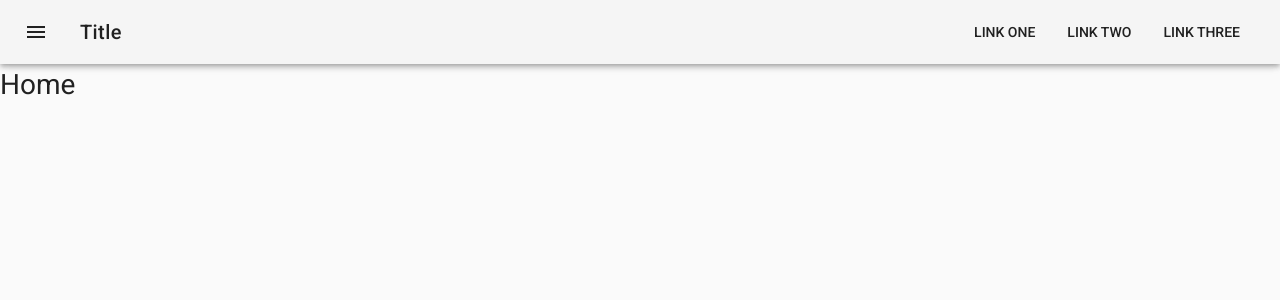
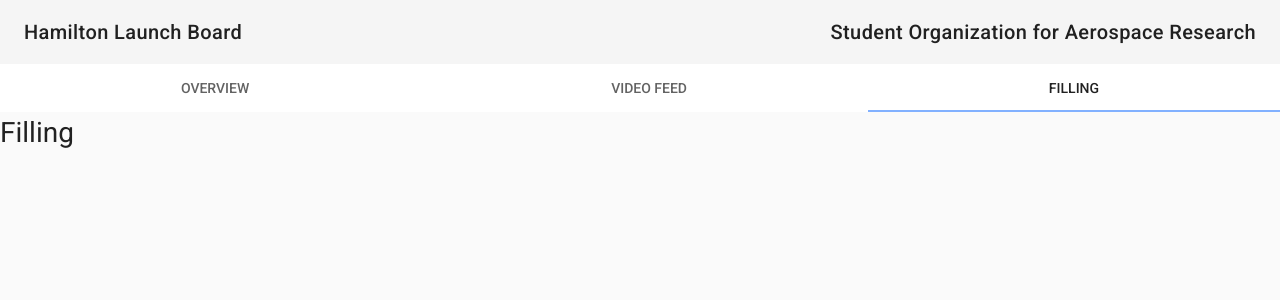
Before and after one commit to StudentOrganisationForAerospaceResearch/hamilton_launch_system, a Vue app in the folder hamilton_launch_board/: page /filling in a window 1280 px wide. Shown: the top 300 px of the page. Built offline with nearby package versions, Linux system fonts and the light colour scheme.

Commit message:
add routing to different pages via tabs

```diff
--- a/hamilton_launch_board/src/App.vue
+++ b/hamilton_launch_board/src/App.vue
@@ -1,18 +1,22 @@
 <template>
   <v-app>
     <v-toolbar>
-      <v-toolbar-side-icon></v-toolbar-side-icon>
-      <v-toolbar-title>Title</v-toolbar-title>
+      <v-toolbar-title>Hamilton Launch Board</v-toolbar-title>
       <v-spacer></v-spacer>
-      <v-toolbar-items class="hidden-sm-and-down">
-        <v-btn flat>Link One</v-btn>
-        <v-btn flat>Link Two</v-btn>
-        <v-btn flat>Link Three</v-btn>
-      </v-toolbar-items>
+      <v-toolbar-title>Student Organization for Aerospace Research</v-toolbar-title>
     </v-toolbar>
-    <transition mode="out-in">
-      <router-view/>
-    </transition>
+    <v-tabs grow fixed-tabs>
+      <v-tab ripple :to="{name:'Overview'}">
+        Overview
+      </v-tab>
+      <v-tab ripple :to="{name:'VideoFeed'}">
+        Video Feed
+      </v-tab>
+      <v-tab ripple :to="{name:'Filling'}">
+        Filling
+      </v-tab>
+    </v-tabs>
+    <router-view></router-view>
   </v-app>
 </template>
 
--- /dev/null
+++ b/hamilton_launch_board/src/pages/Filling.vue
@@ -0,0 +1,34 @@
+<template>
+  <div class="hello">
+    <h1>{{ msg }}</h1>
+  </div>
+</template>
+
+<script>
+export default {
+  name: 'Filling',
+  data () {
+    return {
+      msg: 'Filling'
+    }
+  }
+}
+</script>
+
+<!-- Add "scoped" attribute to limit CSS to this component only -->
+<style scoped>
+h1, h2 {
+  font-weight: normal;
+}
+ul {
+  list-style-type: none;
+  padding: 0;
+}
+li {
+  display: inline-block;
+  margin: 0 10px;
+}
+a {
+  color: #42b983;
+}
+</style>
--- a/hamilton_launch_board/src/components/Home.vue
+++ b/hamilton_launch_board/src/pages/Overview.vue
@@ -6,10 +6,10 @@
 
 <script>
 export default {
-  name: 'Home',
+  name: 'Overview',
   data () {
     return {
-      msg: 'Home'
+      msg: 'Overview'
     }
   }
 }
--- /dev/null
+++ b/hamilton_launch_board/src/pages/VideoFeed.vue
@@ -0,0 +1,34 @@
+<template>
+  <div class="hello">
+    <h1>{{ msg }}</h1>
+  </div>
+</template>
+
+<script>
+export default {
+  name: 'VideoFeed',
+  data () {
+    return {
+      msg: 'Video Feed'
+    }
+  }
+}
+</script>
+
+<!-- Add "scoped" attribute to limit CSS to this component only -->
+<style scoped>
+h1, h2 {
+  font-weight: normal;
+}
+ul {
+  list-style-type: none;
+  padding: 0;
+}
+li {
+  display: inline-block;
+  margin: 0 10px;
+}
+a {
+  color: #42b983;
+}
+</style>
--- a/hamilton_launch_board/src/router/index.js
+++ b/hamilton_launch_board/src/router/index.js
@@ -1,17 +1,34 @@
 import Vue from 'vue'
 import Vuetify from 'vuetify'
 import Router from 'vue-router'
-import Home from '@/components/Home'
+import Overview from '@/pages/Overview'
+import VideoFeed from '@/pages/VideoFeed'
+import Filling from '@/pages/Filling'
 
 Vue.use(Router)
 Vue.use(Vuetify)
 
 export default new Router({
+  mode: 'history',
   routes: [
     {
       path: '/',
-      name: 'Home',
-      component: Home
+      redirect: '/overview'
+    },
+    {
+      path: '/overview',
+      name: 'Overview',
+      component: Overview
+    },
+    {
+      path: '/video-feed',
+      name: 'VideoFeed',
+      component: VideoFeed
+    },
+    {
+      path: '/filling',
+      name: 'Filling',
+      component: Filling
     }
   ]
 })
```
